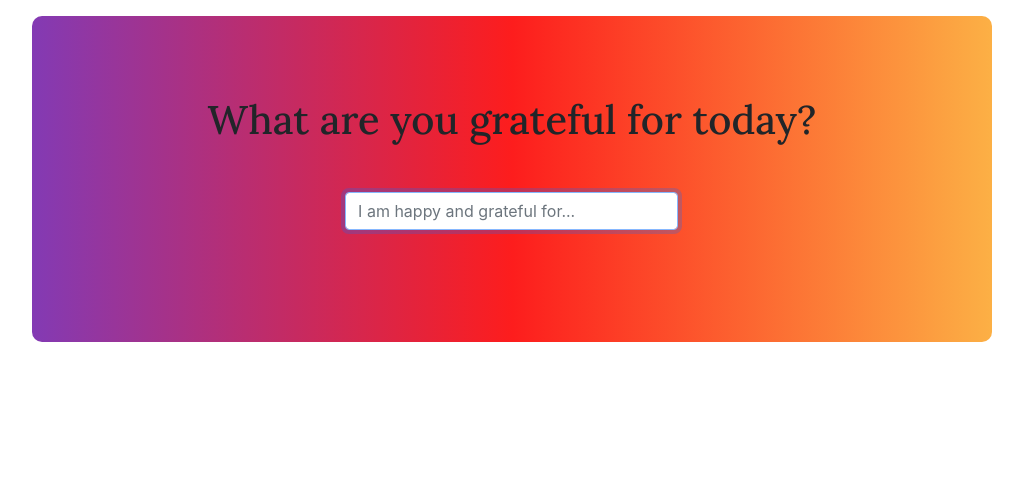
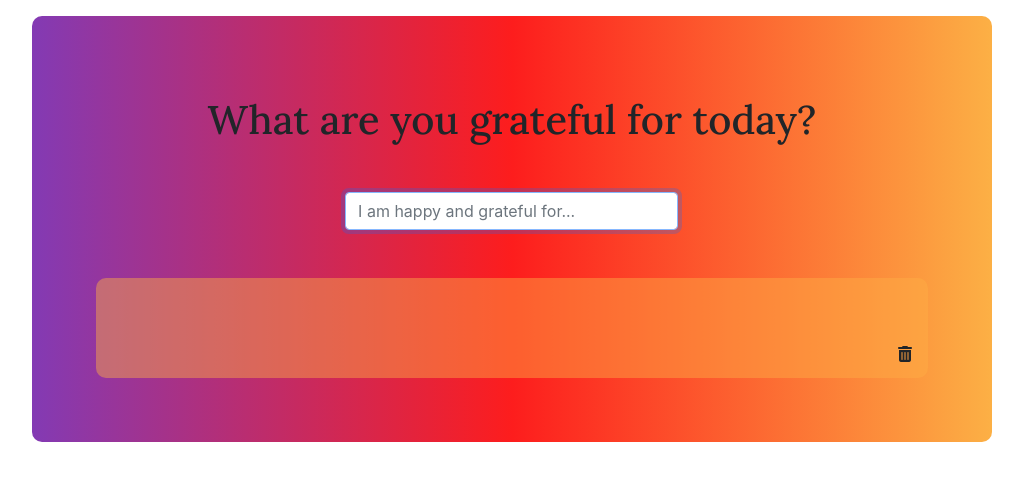
Before and after one commit to 12Isabella/gratitude-diary-app-rain, a React (Create React App) app: page / in a window 1280 px wide. Shown: the top 480 px of the page, without its empty margins (128-1151 px from the left). Built offline with nearby package versions, Linux system fonts and the light colour scheme.

Commit message:
reinstall react, get Date, add delete-icon, still bug on loading when lmore than one local storage exist

```diff
--- a/package.json
+++ b/package.json
@@ -6,6 +6,7 @@
     "@testing-library/jest-dom": "^5.14.1",
     "@testing-library/react": "^11.2.7",
     "@testing-library/user-event": "^12.8.3",
+    "react": "^17.0.2",
     "react-dom": "^17.0.2",
     "react-scripts": "4.0.3",
     "web-vitals": "^1.1.2"
--- a/src/App.jsx
+++ b/src/App.jsx
@@ -1,20 +1,31 @@
 import { useState } from "react";
 import "./App.css";
+import GratitudeItem from "./GratitudeItem";
 
 function App() {
   const [currentItem, setCurrentItem] = useState("");
+
   const [items, setItems] = useState(function () {
     const itemsJson = window.localStorage.getItem("gratitudeItems") || "[]";
-    return JSON.parse(itemsJson);
+
+    return [itemsJson];
   });
 
   function handleSubmit(event) {
     event.preventDefault();
-    const updatedItems = items.concat(currentItem);
+    const date = new Date();
+    const newNote = {
+      id: 1,
+      text: currentItem,
+      date: date.toLocaleDateString(),
+    };
+    const newNoteString = JSON.stringify(newNote);
+    const updatedItems = [...items, newNoteString];
+
     setItems(updatedItems);
     setCurrentItem("");
-    const itemsJson = JSON.stringify(updatedItems);
-    window.localStorage.setItem("gratitudeItems", itemsJson);
+
+    window.localStorage.setItem("gratitudeItems", updatedItems);
   }
 
   function handleChange(event) {
@@ -40,19 +51,10 @@ function App() {
             />
           </form>
         </div>
+
         <div className="gratitude-item-list">
-          {items.map(function (item, index) {
-            return (
-              <div key={index}>
-                <div className="gratitude-item">
-                  <div>{item}</div>
-                  <footer className="note-footer">
-                    <small>22/09/2021</small>
-                    <i className="fas fa-trash-alt"></i>
-                  </footer>
-                </div>
-              </div>
-            );
+          {items.map((item, index) => {
+            return <GratitudeItem key={index} item={item} />;
           })}
         </div>
       </div>
--- /dev/null
+++ b/src/GratitudeItem.jsx
@@ -0,0 +1,18 @@
+import React from "react";
+
+const GratitudeItem = ({ index, item }) => {
+  const itemObject = JSON.parse(item);
+  return (
+    <div key={index}>
+      <div className="gratitude-item">
+        <div>{itemObject.text}</div>
+        <footer className="note-footer">
+          <small>{itemObject.date}</small>
+          <i className="fas fa-trash-alt"></i>
+        </footer>
+      </div>
+    </div>
+  );
+};
+
+export default GratitudeItem;
```
Also changed, not shown: 1 other file (tests, documents, lock files or other folders).
